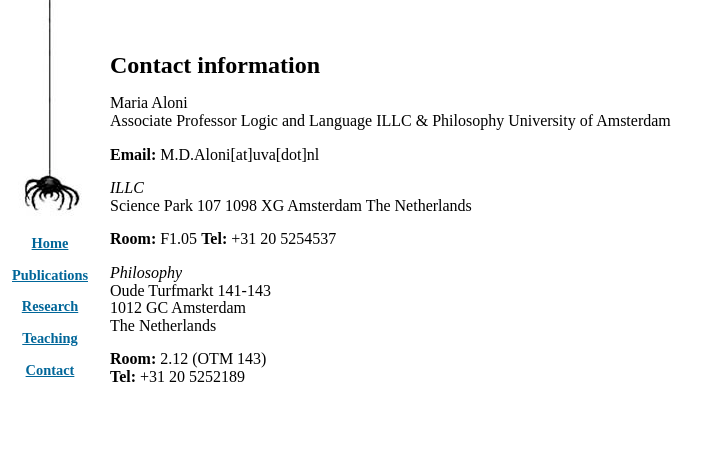
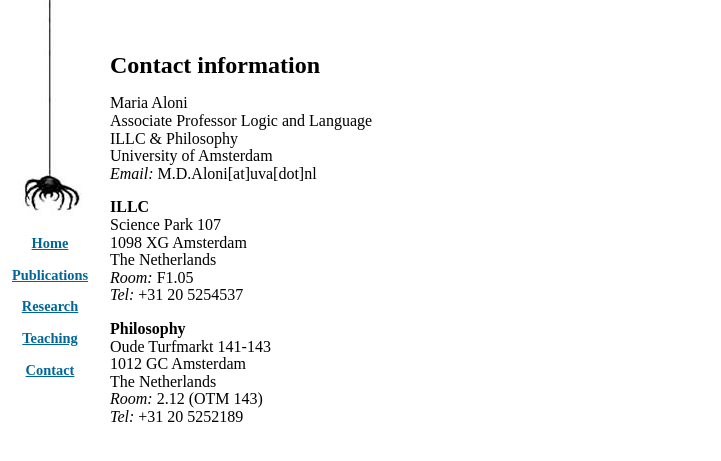
Before and after one commit to rednaw/site, a Jekyll site: the page built from content/contact.md, in a window 1280 px wide. Shown: the top 461 px of the page, without its empty margins (0-721 px from the left). Built offline with Jekyll 4.4.1, drawn with Linux system fonts in a browser that asks for light colours; some web fonts are replaced.

```diff
--- a/_includes/contact.md
+++ b/_includes/contact.md
@@ -2,21 +2,18 @@ Maria Aloni
 Associate Professor Logic and Language
 ILLC & Philosophy
 University of Amsterdam
+*Email:* M.D.Aloni[at]uva[dot]nl
 
-**Email:** M.D.Aloni[at]uva[dot]nl
-
-_ILLC_
+**ILLC**
 Science Park 107
 1098 XG Amsterdam
 The Netherlands
+*Room:* F1.05
+*Tel:* +31 20 5254537
 
-**Room:** F1.05
-**Tel:** +31 20 5254537
-
-_Philosophy_
+**Philosophy**
 Oude Turfmarkt 141-143
 1012 GC Amsterdam
 The Netherlands
-
-**Room:** 2.12 (OTM 143)
-**Tel:** +31 20 5252189
+*Room:* 2.12 (OTM 143)
+*Tel:* +31 20 5252189
```
